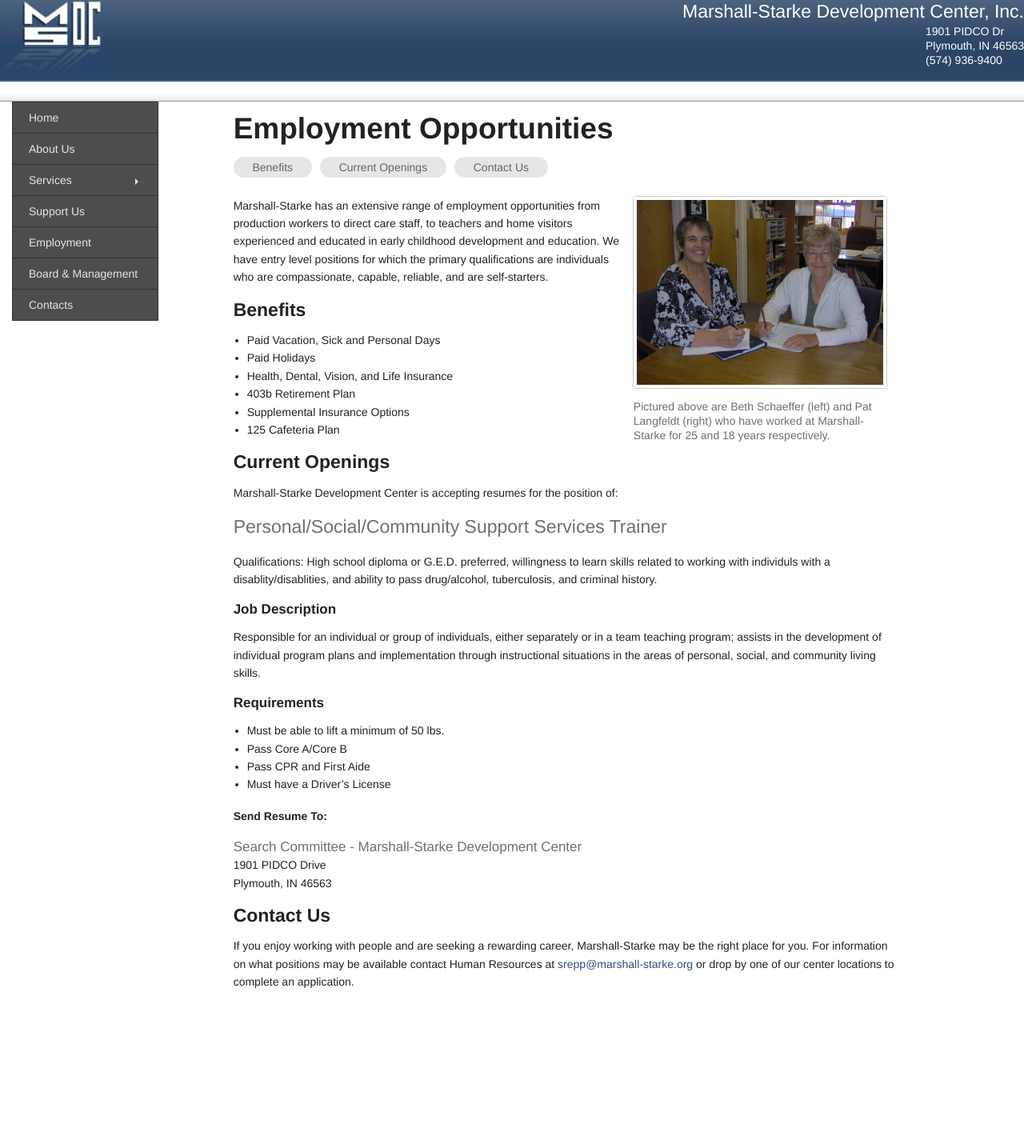
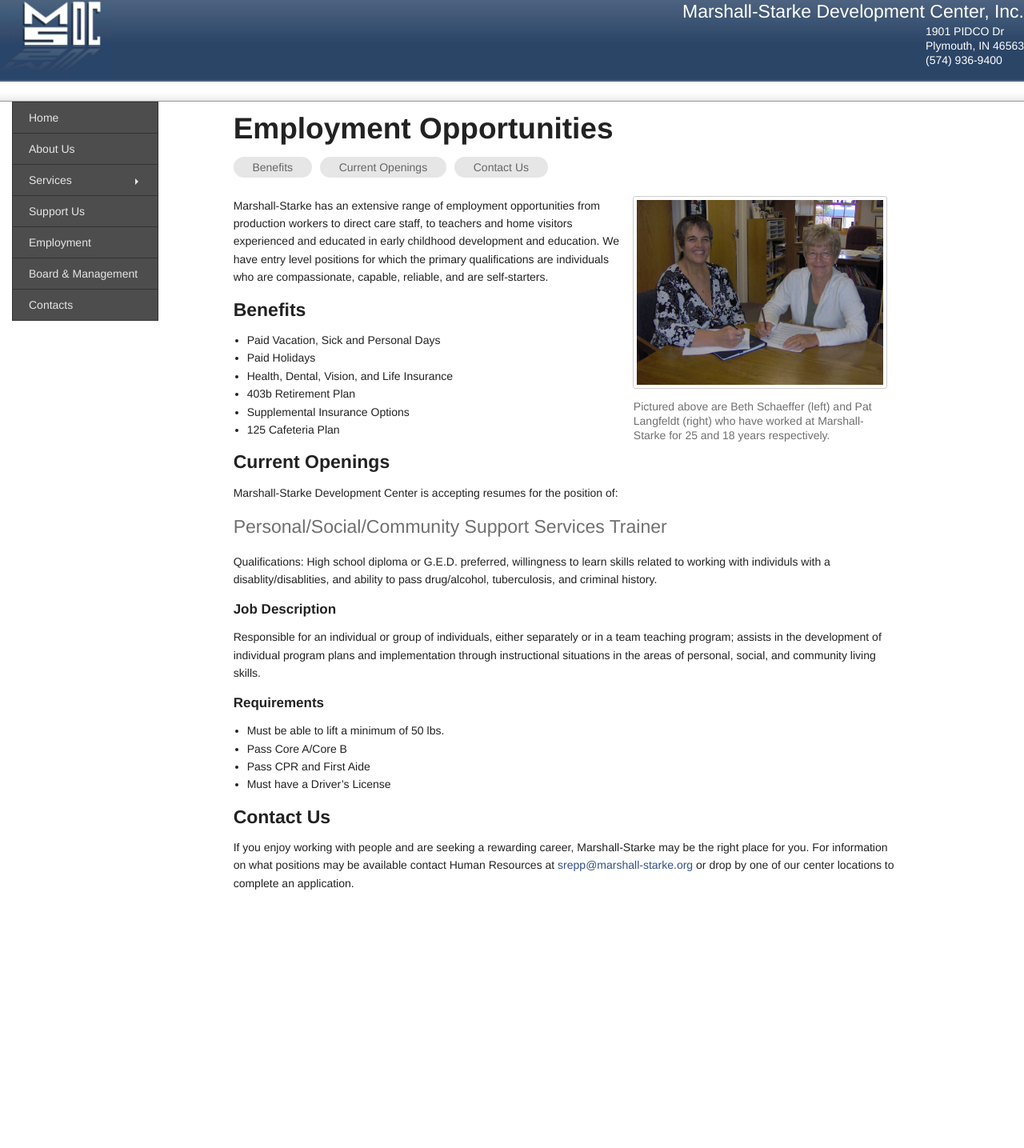
Before and after one commit to leviwilson/marshall-starke.org, a Jekyll site: the page built from employment.md, in a window 1280 px wide. Shown: the whole page at 80% size. Built offline with Jekyll 4.4.1, drawn with Linux system fonts in a browser that asks for light colours; nearby versions of some CDN libraries; after the commit the page ends 1312 px from its top, so only the background shows below that.

Commit message:
remove 'send resume to'

```diff
--- a/employment.md
+++ b/employment.md
@@ -44,10 +44,5 @@ Responsible for an individual or group of individuals, either separately or in a
 * Pass CPR and First Aide
 * Must have a Driver's License
 
-<strong>Send Resume To:</strong>
-<h5 style="margin: 0;" class="subheader">Search Committee - Marshall-Starke Development Center</h5>
-1901 PIDCO Drive<br/>
-Plymouth, IN  46563<br/>
-
 <h4 id="contact">Contact Us</h4>
 If you enjoy working with people and are seeking a rewarding career, Marshall-Starke may be the right place for you. For information on what positions may be available contact Human Resources at [srepp@marshall-starke.org](mailto:srepp@marshall-starke.org) or drop by one of our center locations to complete an application.
```
